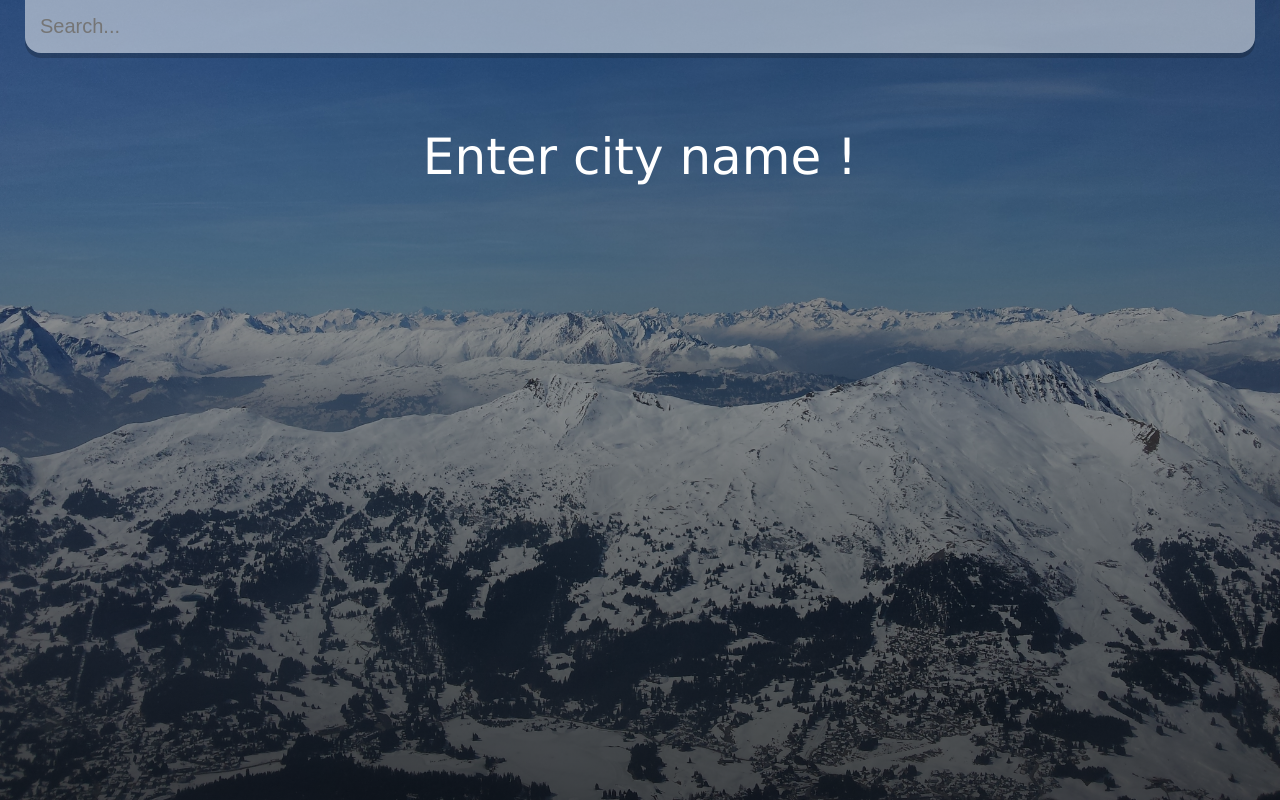
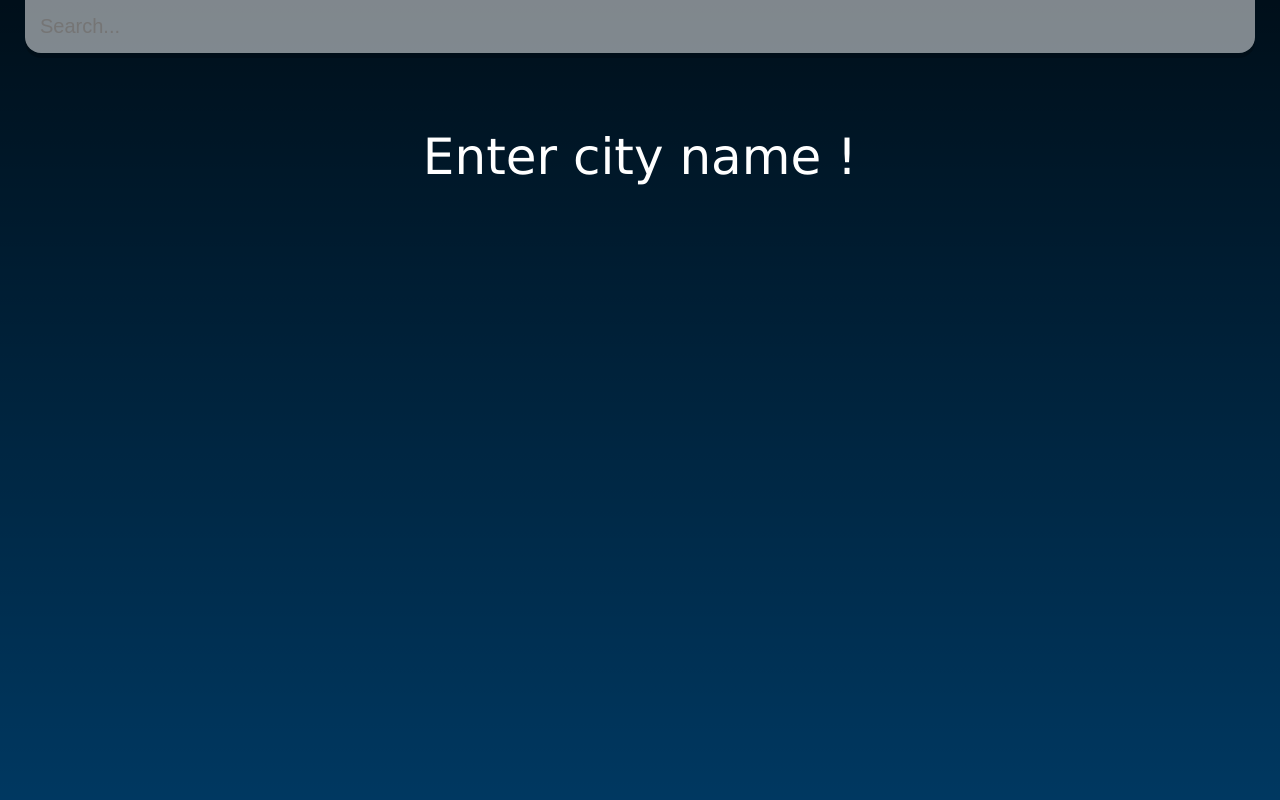
Before and after one commit to sugam112/weather-react, a React (Create React App) app: page / in a window 1280 px wide. Built offline with nearby package versions, Linux system fonts and the light colour scheme.

Commit message:
background changes - solid color with linear gradient

```diff
--- a/src/index.css
+++ b/src/index.css
@@ -9,19 +9,18 @@ body{
 }
 
 .App {
-  background-image: url('./assets/cold.jpg');
+  background-color: #003B66;
   background-size: cover;
   background-position: bottom;
-  transition: 0.4s ease-out;
 }
 
 .App.warm {
-  background-image: url('./assets/warm.jpg');
+  background-color: #003B66;
 }
 
 main{
   min-height: 100vh;
-  background-image: linear-gradient(to bottom, rgba(0, 0, 0, 0.2), rgba(0, 0, 0, 0.65));
+  background-image: linear-gradient(to top, rgba(0, 0, 0, 0.05), rgba(0, 0, 0, 0.75));
   padding: 25px;
 }
 
@@ -119,4 +118,6 @@ main{
 .weather-icon {
   color: #fff;
   text-align: center;
+  position: relative;
+  /* background: radial-gradient(circle, rgba(255,255,255,1) 0%, rgba(0,59,102,1) 63%); */
 }
```
